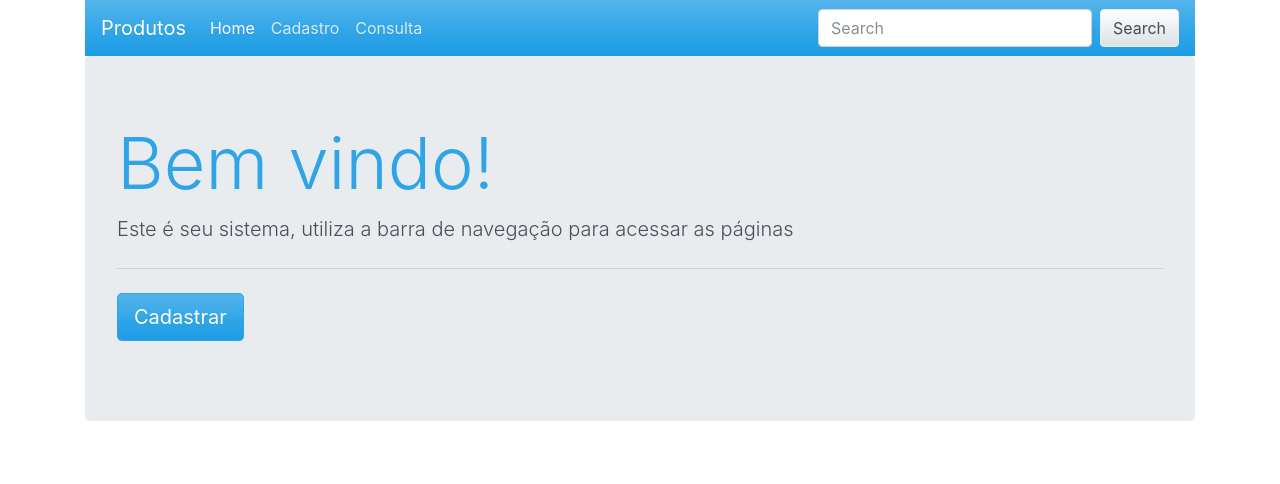
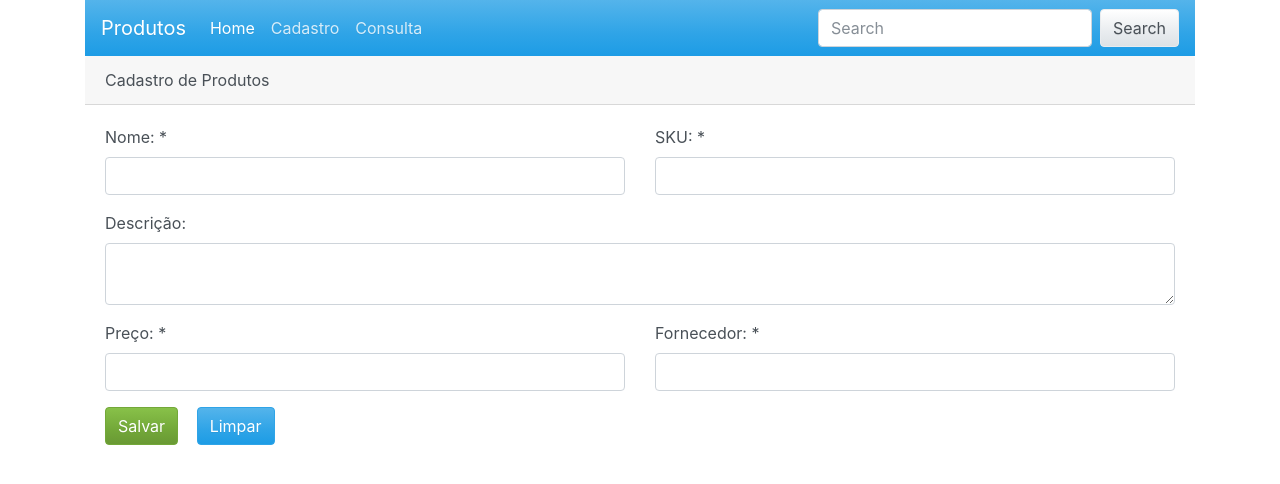
Before and after one commit to romario1990/curso-react-2020, a React (Create React App) app in the folder cadastro-produto/: page /#/cadastro-produtos in a window 1280 px wide. Shown: the top 484 px of the page. Built offline with nearby package versions, Linux system fonts and the light colour scheme.

Commit message:
Criação do formulário de cadastro de produtos

```diff
--- a/cadastro-produto/package.json
+++ b/cadastro-produto/package.json
@@ -9,6 +9,7 @@
     "bootswatch": "^4.4.1",
     "react": "^16.12.0",
     "react-dom": "^16.12.0",
+    "react-router-dom": "^5.1.2",
     "react-scripts": "3.3.0"
   },
   "scripts": {
--- a/cadastro-produto/src/App.js
+++ b/cadastro-produto/src/App.js
@@ -1,7 +1,7 @@
 import React from 'react';
 
-import Home from './views/home';
 import NavBar from './components/navbar';
+import Rotas from './rotas';
 
 
 function App() {
@@ -9,7 +9,7 @@ function App() {
     <>
       <div className="container">
         <NavBar />
-        <Home />
+        <Rotas />
       </div>
     </>
   );
--- a/cadastro-produto/src/components/navbar.js
+++ b/cadastro-produto/src/components/navbar.js
@@ -3,7 +3,7 @@ import React from 'react';
 function NavBar() {
     return(
         <nav className="navbar navbar-expand-lg navbar-dark bg-primary">
-            <a className="navbar-brand" href="#">Produtos</a>
+            <a className="navbar-brand" href="http://localhost:3000/#/">Produtos</a>
             <button className="navbar-toggler" type="button" data-toggle="collapse" data-target="#navbarColor01" aria-controls="navbarColor01" aria-expanded="false" aria-label="Toggle navigation">
                 <span className="navbar-toggler-icon"></span>
             </button>
@@ -11,13 +11,13 @@ function NavBar() {
             <div className="collapse navbar-collapse" id="navbarColor01">
                 <ul className="navbar-nav mr-auto">
                 <li className="nav-item active">
-                    <a className="nav-link" href="#">Home <span className="sr-only">(current)</span></a>
+                    <a className="nav-link" href="http://localhost:3000/#/">Home <span className="sr-only">(current)</span></a>
                 </li>
                 <li className="nav-item">
-                    <a className="nav-link" href="#">Cadastro</a>
+                    <a className="nav-link" href="http://localhost:3000/#/cadastro-produtos">Cadastro</a>
                 </li>
                 <li className="nav-item">
-                    <a className="nav-link" href="#">Consulta</a>
+                    <a className="nav-link" href="http://localhost:3000/#/consulta">Consulta</a>
                 </li>
                 </ul>
                 <form className="form-inline my-2 my-lg-0">
--- /dev/null
+++ b/cadastro-produto/src/rotas.js
@@ -0,0 +1,18 @@
+import React from 'react';
+
+import { HashRouter, Switch, Route } from 'react-router-dom';
+
+
+import CadastroProduto from './views/produtos/cadastro';
+import Home from './views/home';
+
+export default () => {
+    return (
+        <HashRouter>
+            <Switch>
+                <Route exact path="/" component={Home} />
+                <Route exact path="/cadastro-produtos" component={CadastroProduto} />
+            </Switch>
+        </HashRouter>
+    )
+}
--- a/cadastro-produto/src/views/produtos/cadastro.js
+++ b/cadastro-produto/src/views/produtos/cadastro.js
@@ -0,0 +1,60 @@
+import React from 'react';
+
+export default class CadastroProduto  extends React.Component {
+    render () {
+        return (
+            <div className="cards">
+                <div className="card-header">
+                    Cadastro de Produtos
+                </div>
+                <div className="card-body">
+                    <div className="row">
+                        <div className="col-md-6">
+                            <div className="form-group">
+                                <label>Nome: *</label>
+                                <input type="text" className="form-control"/>
+                            </div>
+                        </div>
+                        <div className="col-md-6">
+                            <div className="form-group">
+                                <label>SKU: *</label>
+                                <input type="text" className="form-control"/>
+                            </div>
+                        </div>
+                    </div>
+                    <div className="row">
+                        <div className="col-md-12">
+                            <div className="form-group">
+                                <label>Descrição:</label>
+                                <textarea className="form-control"/>
+                            </div>
+                        </div>
+                    </div>
+                    <div className="row">
+                        <div className="col-md-6">
+                            <div className="form-group">
+                                <label>Preço: *</label>
+                                <input type="text" className="form-control" />
+                            </div>
+                        </div>
+                        <div className="col-md-6">
+                            <div className="form-group">
+                                <label>Fornecedor: *</label>
+                                <input type="text" className="form-control" />
+                            </div>
+                        </div>
+                    </div>
+                    <div className="row">
+                        <div className="col-md-1">
+                            <button className="btn btn-success">Salvar</button>
+                        </div>
+                        <div className="col-md-1">
+                            <button className="btn btn-primary">Limpar</button>
+                        </div>
+                    </div>
+
+                </div>
+            </div>
+        );
+    }
+};
```
Also changed, not shown: 1 other file (tests, documents, lock files or other folders).
